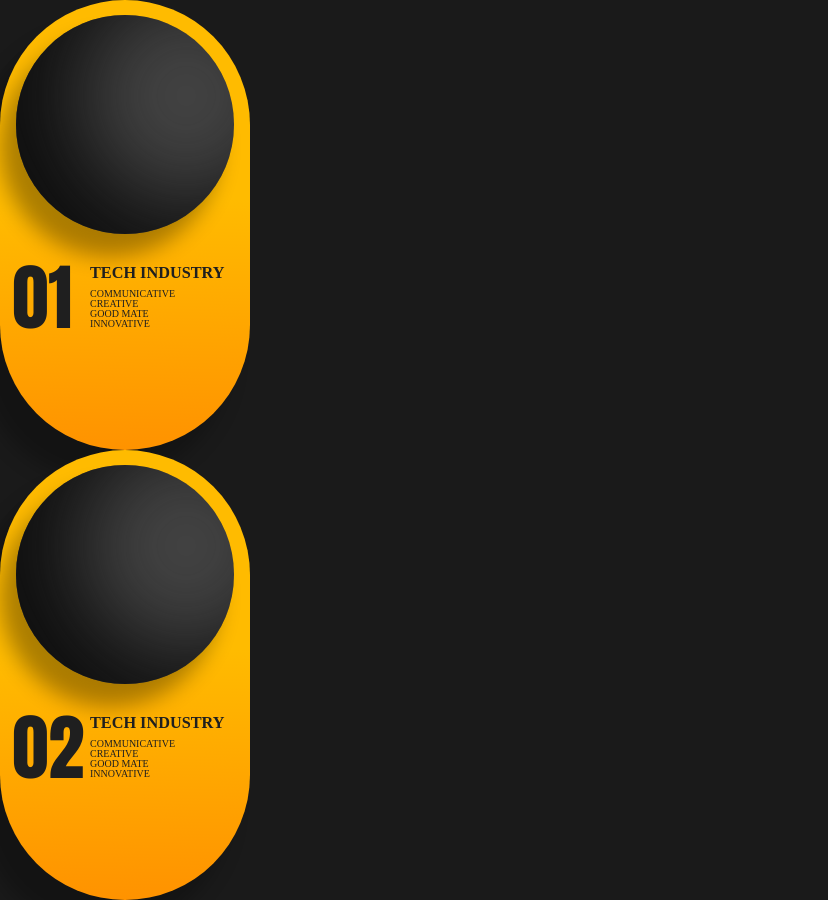
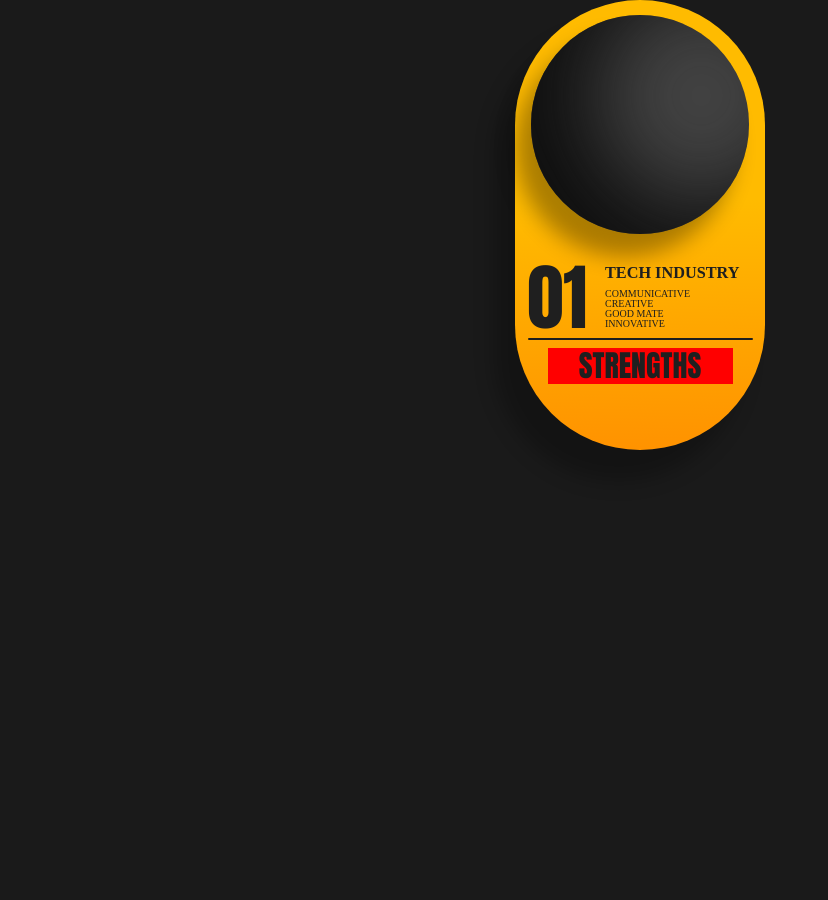
Before and after one commit to killyvera/my-swot, a React (Create React App) app: page / in a window 1280 px wide. Shown: the whole page, without its empty margins (0-828 px from the left). After the commit the page ends 800 px from the top, so only its background shows below. Built offline with nearby package versions, Linux system fonts and the light colour scheme; a web font is replaced by a local one.

Commit message:
basic card setup finished

```diff
--- a/src/App.css
+++ b/src/App.css
@@ -5,5 +5,7 @@ body{
   zoom: 1.25;
 }
 .App {
-  text-align: center;
+  display: flex;
+  justify-content: center;
+  gap: 25px;
 }
--- a/src/App.js
+++ b/src/App.js
@@ -2,6 +2,7 @@ import SwotCard from './components/SwotCard'
 import './App.css';
 
 const cardContent1 ={
+  type:'Strengths',
   counter:'01',
   firstContent: 'Tech Industry',
   otherContents:[
@@ -13,13 +14,26 @@ const cardContent1 ={
 };
 
 const cardContent2 ={
+  type:'Weaknesses',
   counter:'02',
+  firstContent: 'Newbie Dev',
+  otherContents:[
+    'No Work Experience',
+    'I Still Need Direction',
+    'Too Detailed',
+    'Basic Math'
+  ],
+};
+
+const cardContent3 ={
+  type:'Oportunities',
+  counter:'03',
   firstContent: 'Tech Industry',
   otherContents:[
-        'Communicative',
-        'Creative',
-        'Good Mate',
-        'Innovative'
+    'Full Stack Developer',
+    'Fit In Front End Teams',
+    'Fit In Back End Teams',
+    'Art & Design Habilities'
   ],
 };
 
@@ -27,15 +41,10 @@ function App() {
   return (
     <div className="App">
       <SwotCard
+      type={cardContent1.type}
       counter={cardContent1.counter}
       firstContent={cardContent1.firstContent}
       otherContents={cardContent1.otherContents}
-      />
-
-    <SwotCard
-      counter={cardContent2.counter}
-      firstContent={cardContent2.firstContent}
-      otherContents={cardContent2.otherContents}
       />
 
     </div>
--- a/src/components/SWOTCard.js
+++ b/src/components/SWOTCard.js
@@ -11,6 +11,8 @@ export default function SwotCard(props){
                 <OtherContents>
                     {props.otherContents.map((content, index)=><p key={index} >{content}</p>)}
                 </OtherContents>
+                <Separator />
+                <SwotTitle>{props.type}</SwotTitle>
             </ContentWrapper>
         </CardWrapper>
 
@@ -88,3 +90,32 @@ const OtherContents = styled.div`
     text-transform: uppercase;
     color: #1F1F1F;
 `
+let Separator= styled.div`
+    position: absolute;
+    width: 180px;
+    height: 2px;
+    left: 0px;
+    top: 70px;
+    background: #1E1E1E;
+    border-radius: 2px;
+`
+
+let SwotTitle= styled.h1`
+    background: red;
+    position: absolute;
+    width: 148px;
+    height: 29px;
+    left: 16px;
+    top: 62px;
+    font-family: 'Impact';
+    font-style: normal;
+    font-weight: 400;
+    font-size: 24px;
+    line-height: 29px;
+    display: flex;
+    align-items: center;
+    text-align: center;
+    justify-content: center;
+    text-transform: uppercase;
+    color: #1F1F1F;
+`
```
Lines whose indentation alone changed are shown as unchanged.
